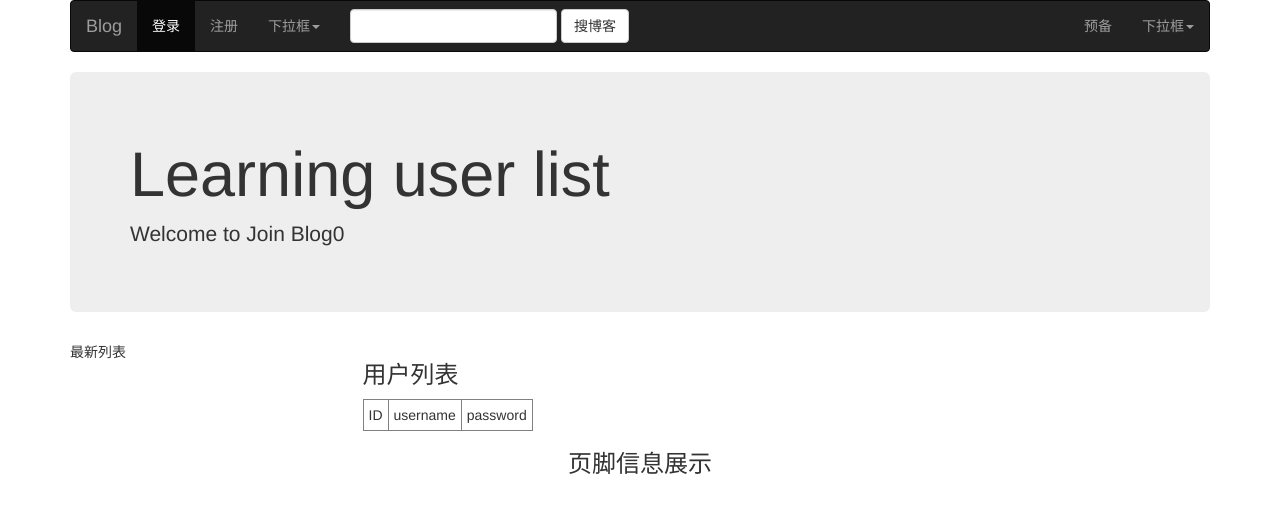
After one commit to zldevil2011/nodejs_hello, a Node project: template hello/views/user_list.ejs in a window 1280 px wide. The commit adds this page. Shown: the top 513 px of the page. Run offline with Node 20 templates, Linux system fonts and the light colour scheme; the template is opened without the code that fills it, so the values that code supplies are empty; some libraries are stand-ins or nearby versions.

Commit message:
add user list

```diff
--- a/hello/public/javascripts/app.js
+++ b/hello/public/javascripts/app.js
@@ -4,6 +4,7 @@ function login(){
     var password = $("#login_password").val();
     console.log(username);
     console.log(password);
+    alert("covert to the new link");
     window.location.href = "/login";
 }
 function register(){
@@ -15,7 +16,7 @@ function register(){
     $.ajax({
         type: "POST",
         url: "/user/register",
-        data: {register_username:username, register_password:password},
+        data: {register_username:username, register_password:password, title:"User_list"},
         dataType: "json",
         success:function(data) {
             alert("注册成功");
--- a/hello/routes/index.js
+++ b/hello/routes/index.js
@@ -22,6 +22,7 @@ router.get('/', function(req, res, next) {
 
 /* login */
 router.get('/login', function(req, res){
+    console.log("user click to login the account");
 	res.render('login', { title : 'login'});
 });
 
@@ -36,6 +37,7 @@ router.get('/blog_list', function(req, res){
 		blog.find({}, function(err, doc){
 			if(!err){
 				//console.log(doc);
+                //res.send(doc);
 				res.render("blog_list", {blogs:doc, title: "Our Blog"});
 			}else{
 				console.log("failed to get blog list");
--- a/hello/views/head.ejs
+++ b/hello/views/head.ejs
@@ -44,7 +44,7 @@
           </form>
           <ul class="nav navbar-nav navbar-right">
               <li>
-                   <a href="#">预备</a>
+                   <a href="/user/list">预备</a>
               </li>
               <li class="dropdown">
                    <a href="#" class="dropdown-toggle" data-toggle="dropdown">下拉框<strong class="caret"></strong></a>
--- /dev/null
+++ b/hello/views/user_list.ejs
@@ -0,0 +1,91 @@
+<!DOCTYPE html>
+<html>
+  <head>
+    <title>user list</title>
+    <link rel='stylesheet' href='/stylesheets/style.css' />
+    <link rel="stylesheet" type="text/css" href="/stylesheets/bootstrap.min.css">
+    <link rel="stylesheet" type="text/css" href="/stylesheets/responsive-nav.css">
+    <script type="text/javascript" src = "/javascripts/jquery-2.1.3.min.js"></script>
+    <script type="text/javascript" src = "/javascripts/bootstrap.min.js"></script>
+    <script type="text/javascript" src = "/javascripts/responsive-nav.min.js"></script>
+    <script type="text/javascript" src = "/javascripts/app.js"></script>
+    <style type="text/css">
+        a{text-decoration: none;}
+        td{
+            padding:5px;
+            text-align: center;
+        }
+    </style>
+    <script>
+
+    </script>
+    <link rel="stylesheet" href="//netdna.bootstrapcdn.com/font-awesome/4.0.3/css/font-awesome.min.css" />
+    <link rel="stylesheet" type="text/css" href="/stylesheets/summernote.css">
+    <script type="text/javascript" src = "/javascripts/summernote.min.js"></script>
+    <script type="text/javascript">
+        $(function(){
+        });
+    </script>
+  </head>
+  <body style = "padding:initial">
+    <div class="container">
+    <div class="row clearfix">
+        <div class="col-md-12 column">
+
+            <% include head.ejs %>
+
+            <div class="jumbotron">
+                <h1>
+                    Learning user list
+                </h1>
+                <p>
+                    Welcome to Join Blog<%= users.length %>
+                </p>
+            </div>
+            <div class="row clearfix">
+                <div class="col-md-3 column">
+                <p>最新列表</p>
+                <ul style = "margin:0px;padding-left: 4px;">
+                    <% for(var i = 0; i < blogs.length; i++){ %>
+                         <li style = "margin: 6px 0;white-space: nowrap;list-style: none;text-overflow: ellipsis;overflow: hidden;">
+                            <a href = "<%= blogs[i]._id %>"><%= blogs[i].blog_title %></a>
+                         </li>
+                    <% } %>
+                </ul>
+                </div>
+                <div class="col-md-9 column">
+                    <div class="row clearfix">
+                        <div class="col-md-12 column">
+                        <h3>用户列表</h3>
+                        <table border = 1 class = "userinfo" >
+                            <thead>
+                                <tr>
+                                    <td>ID</td><td>username</td><td>password</td>
+                                </tr>
+                            </thead>
+                            <tbody>
+                                <% for(var j = 0; j < users.length; j++){ %>
+                                <tr>
+                                    <td><%= users[j]._id %></td>
+                                    <td><%= users[j].username %></td>
+                                    <td><%= users[j].password %></td>
+                                </tr>
+                                <% } %>
+                            </tbody>
+                        </table>
+                        </div>
+                    </div>
+                </div>
+            </div>
+
+            <h3 style = "text-align:center;">
+                页脚信息展示
+            </h3>
+        </div>
+    </div>
+</div>
+
+<% include window.ejs %>
+
+  </body>
+</html>
--- a/hello/views/window.ejs
+++ b/hello/views/window.ejs
@@ -1,7 +1,7 @@
 <!-- 登录窗口 -->
 	<div class="modal fade" id="login" role="dialog" aria-labelledby="myModalLabel" aria-hidden="true">
 		<div class="modal-dialog">
-			<form action="homepage" method="post">
+
 				<div class="modal-content">
 					<div class="modal-header">
 						 <button type="button" class="close" data-dismiss="modal" aria-hidden="true">×</button>
@@ -22,14 +22,14 @@
 						 <button type="submit" class="btn btn-primary" onclick = "login();">登录</button>
 					</div>
 				</div>
-			</form>
+
 		</div>
 	</div>
 
     <!-- 注册窗口 -->
 	<div class="modal fade" id="register" role="dialog" aria-labelledby="myModalLabel" aria-hidden="true">
 		<div class="modal-dialog">
-			<form action="homepage" method="post">
+
 				<div class="modal-content">
 					<div class="modal-header">
 						 <button type="button" class="close" data-dismiss="modal" aria-hidden="true">×</button>
@@ -50,14 +50,14 @@
 						 <button type="submit" class="btn btn-primary" onclick = "register();">注册</button>
 					</div>
 				</div>
-			</form>
+
 		</div>
 	</div>
 
 	<!-- 查询窗口 -->
 	<div class="modal fade" id="search" role="dialog" aria-labelledby="myModalLabel" aria-hidden="true">
 		<div class="modal-dialog">
-			<form action="view_blog" method="post">
+
 				<div class="modal-content">
 					<div class="modal-header">
 						 <button type="button" class="close" data-dismiss="modal" aria-hidden="true">×</button>
@@ -77,6 +77,6 @@
 						 <button type="button" class="btn btn-default" data-dismiss="modal">关闭</button> <button type="submit" class="btn btn-primary">查询</button>
 					</div>
 				</div>
-			</form>
+
 		</div>
 	</div>
```
Also changed, not shown: hello/routes/users.js (+39 -0 lines).
